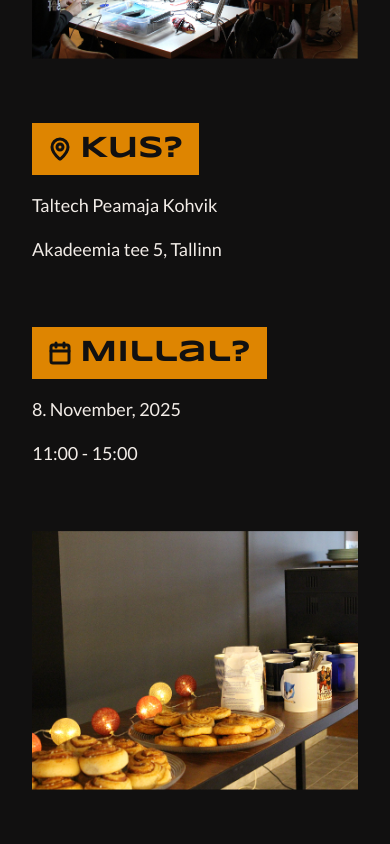
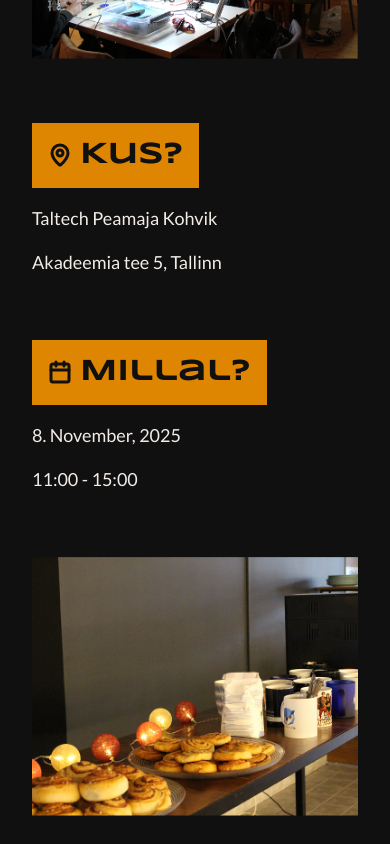
Before and after one commit to Lapikud/remondikohvik.lapikud.ee, a Next.js app: page / in a window 390 px wide. Shown: the part 1140-1984 px from the top of the page. Built offline with nearby package versions, Linux system fonts and the light colour scheme.

Commit message:
fix: adjust heading styles for improved responsiveness

```diff
--- a/components/content.tsx
+++ b/components/content.tsx
@@ -12,7 +12,7 @@ export const ContentBox = ({
   <div
     className={`w-full max-w-3xl flex flex-col gap-4 text-secondary-foreground ${className}`}
   >
-    <h2 className="font-syncopate text-3xl lg:text-6xl font-black bg-primary text-primary-foreground min-w-1/2 w-fit px-4 py-2 flex items-center">
+    <h2 className="font-syncopate text-3xl lg:text-6xl font-black bg-primary text-primary-foreground min-w-1/2 w-fit px-4 py-2 flex items-center not-md:leading-relaxed xl:leading-snug">
       {icon}
       {title}
     </h2>
```
